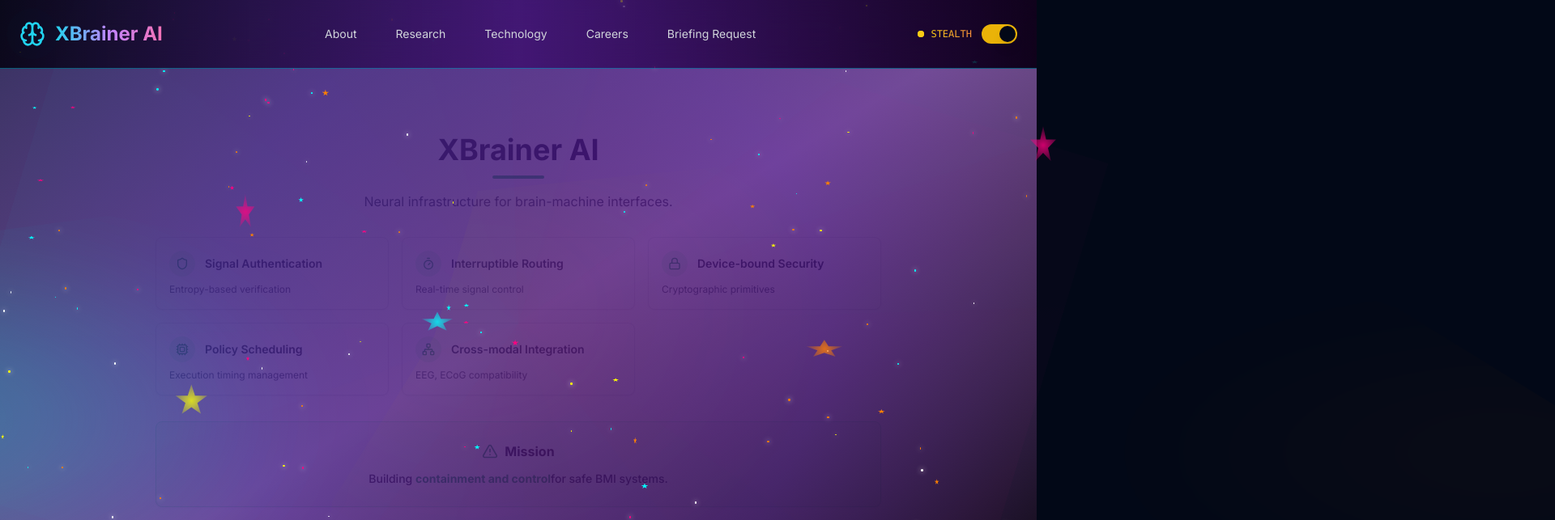
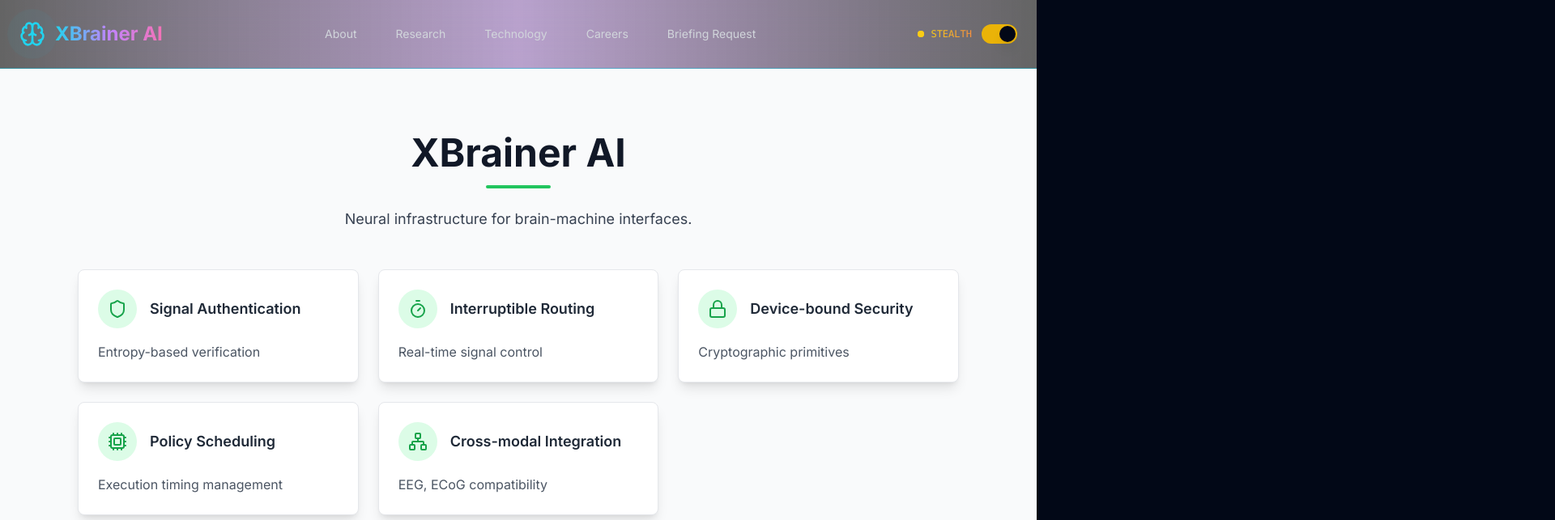
Before and after one commit to realassnerdclaire/XBrainer_AI, a React (Vite) app: page /about in a window 1280 px wide. Shown: the top 643 px of the page at 81% size, 1920 px wide, since content can reach past the window. Built offline with nearby package versions, Linux system fonts and the light colour scheme.

Commit message:
Remove nebula from About page
Removed nebula background from the About page to improve display and adhere to design.

```diff
--- a/src/components/sections/AboutSection.tsx
+++ b/src/components/sections/AboutSection.tsx
@@ -33,51 +33,51 @@ const AboutSection: React.FC = () => {
   ];
 
   return (
-    <section className="min-h-screen w-full bg-white py-12 md:py-20 px-4 md:px-6">
-      <div className="max-w-4xl mx-auto w-full">
+    <div className="w-full bg-gray-50 pt-20 pb-12">
+      <div className="max-w-6xl mx-auto px-4 sm:px-6 lg:px-8">
         {/* Header */}
-        <div className="text-center mb-8">
-          <h2 className="text-3xl lg:text-4xl font-bold mb-3 text-gray-900">
+        <div className="text-center mb-12">
+          <h1 className="text-4xl lg:text-5xl font-bold mb-4 text-gray-900">
             XBrainer AI
-          </h2>
-          <div className="w-16 h-1 bg-green-500 mx-auto rounded-full mb-4"></div>
-          <p className="text-base text-gray-700 max-w-2xl mx-auto">
+          </h1>
+          <div className="w-20 h-1 bg-green-500 mx-auto rounded-full mb-6"></div>
+          <p className="text-lg text-gray-700 max-w-3xl mx-auto">
             Neural infrastructure for brain-machine interfaces.
           </p>
         </div>
 
         {/* Core Features Grid */}
-        <div className="grid grid-cols-1 sm:grid-cols-2 lg:grid-cols-3 gap-4 mb-8">
+        <div className="grid grid-cols-1 md:grid-cols-2 lg:grid-cols-3 gap-6 mb-12">
           {coreFeatures.map((feature, index) => (
-            <Card key={index} className="bg-white border border-gray-200 shadow-sm hover:shadow-md transition-shadow">
-              <CardContent className="p-4">
-                <div className="flex items-center mb-2">
-                  <div className="p-2 rounded-full bg-green-100 mr-3">
-                    <feature.icon className="h-4 w-4 text-green-600" />
+            <Card key={index} className="bg-white border border-gray-200 shadow-lg hover:shadow-xl transition-shadow duration-300">
+              <CardContent className="p-6">
+                <div className="flex items-center mb-4">
+                  <div className="p-3 rounded-full bg-green-100 mr-4">
+                    <feature.icon className="h-6 w-6 text-green-600" />
                   </div>
-                  <h4 className="font-semibold text-gray-800 text-sm">{feature.title}</h4>
+                  <h3 className="font-semibold text-gray-800 text-lg">{feature.title}</h3>
                 </div>
-                <p className="text-gray-600 text-xs">{feature.description}</p>
+                <p className="text-gray-600 text-base leading-relaxed">{feature.description}</p>
               </CardContent>
             </Card>
           ))}
         </div>
 
         {/* Mission Statement */}
-        <Card className="bg-green-50 border border-green-200 shadow-sm">
-          <CardContent className="p-6 text-center">
-            <div className="flex items-center justify-center mb-3">
-              <AlertTriangle className="h-5 w-5 text-green-600 mr-2" />
-              <h3 className="text-base font-bold text-gray-900">Mission</h3>
+        <Card className="bg-green-50 border border-green-200 shadow-lg">
+          <CardContent className="p-8 text-center">
+            <div className="flex items-center justify-center mb-4">
+              <AlertTriangle className="h-6 w-6 text-green-600 mr-3" />
+              <h2 className="text-xl font-bold text-gray-900">Mission</h2>
             </div>
-            <p className="text-gray-800 font-medium text-sm">
+            <p className="text-gray-800 font-medium text-lg">
               Building <span className="text-green-600 font-bold">containment and control</span>
-              for safe BMI systems.
+              {' '}for safe BMI systems.
             </p>
           </CardContent>
         </Card>
       </div>
-    </section>
+    </div>
   );
 };
 
--- a/src/pages/About.tsx
+++ b/src/pages/About.tsx
@@ -3,14 +3,12 @@ import React, { useState } from 'react';
 import { Toaster } from "../components/ui/toaster";
 import Header from '../components/layout/Header';
 import AboutSection from '../components/sections/AboutSection';
-import Background from '../components/layout/Background';
 
 const About = () => {
   const [mobileMenuOpen, setMobileMenuOpen] = useState(false);
 
   return (
-    <div className="min-h-screen bg-black text-white">
-      <Background />
+    <div className="min-h-screen bg-gray-50">
       <Header mobileMenuOpen={mobileMenuOpen} setMobileMenuOpen={setMobileMenuOpen} />
       <AboutSection />
       <Toaster />
```
